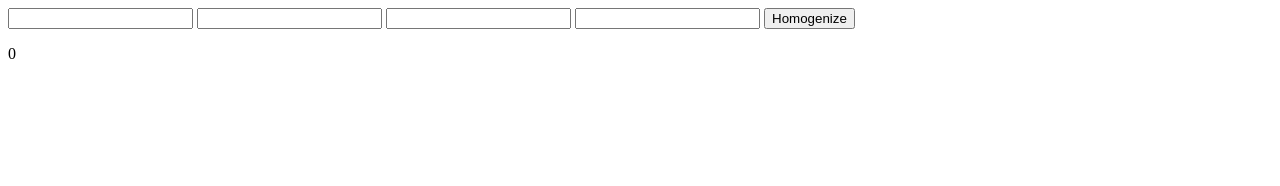
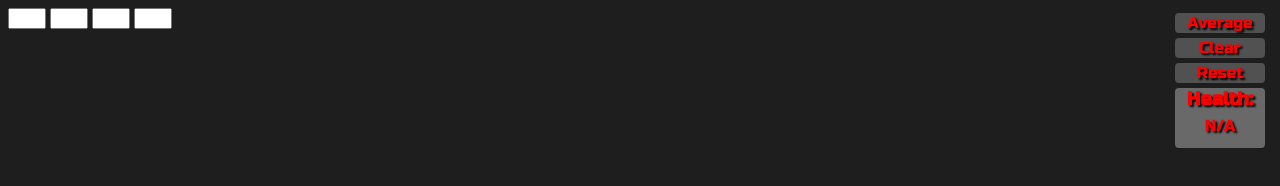
Before and after one commit to dino-inc/MikeyTools, a plain HTML site: page toolpages/healthSum.html in a window 1280 px wide. Drawn offline with nearby package versions, Linux system fonts and the light colour scheme; files that its build step writes are made by us from their sources.

Commit message:
Added iframe styling to healthSum

```diff
--- /dev/null
+++ b/toolpages/healthSum.css
@@ -0,0 +1,62 @@
+:root {
+    --main-color: #121212;
+    --secondary-color: red;
+    --tertiary-color: #fb8c00;
+    --fourth-color: #ffffff;
+    --button-color: #1e1e1e;
+    --background-color: linear-gradient(90deg,#585858 0,#2c2c2c 30%,#2d2d2d 70%,#585858);
+}
+
+body {
+    background-color: #1e1e1e;
+}
+
+/* Button styling */
+.calcButton {
+    font-family: 'Russo One', 'Helvetica', 'sans-serif';
+    color: var(--secondary-color);
+    height: 20px;
+    width: 90px;
+    background-color: #515151;
+    margin: 5px;
+    text-align: center;
+    border-radius: 4px;
+    text-shadow: 2px 2px 2px #000;
+}
+
+.calcButton:hover {
+    background-color: #8f8f8f;
+}
+
+.calcButtonPanel {
+    position: absolute;
+    right: 10px;
+}
+
+/* Output styling */
+.healthSumOutput{
+    font-family: 'Russo One', 'Helvetica', 'sans-serif';
+    color:#ff0000;
+    height: 60px;
+    width: 90px;
+    background-color: #696969;
+    margin: 5px;
+    text-align: center;
+    border-radius: 4px;
+    text-shadow: 2px 2px 2px #000000;
+}
+
+.healthSumOutput h3 {
+    margin: 0;
+}
+
+.healthSumOutputValue {
+    padding: 6px;
+}
+
+
+/* Remove the arrows on number input, firefox only*/
+input[type=number] {
+    -moz-appearance: textfield;
+    width: 30px;
+}
--- a/toolpages/healthSum.html
+++ b/toolpages/healthSum.html
@@ -3,17 +3,29 @@
 <head>
     <meta charset="utf-8">
     <meta name="viewport" content="width=device-width, initial-scale=1.0">
-    <title>jsPanel</title>
-    <!-- loading jsPanel css -->
-    <link href="../jspanel/dist/jspanel.min.css" rel="stylesheet">
+    <title>healthSum</title>
+
+    <!-- Star wars font -->
+    <link rel="preconnect" href="https://fonts.googleapis.com">
+    <link rel="preconnect" href="https://fonts.gstatic.com" crossorigin>
+    <link href="https://fonts.googleapis.com/css2?family=Russo+One&display=swap" rel="stylesheet">
+
+    <link href="healthSum.css" rel="stylesheet">
 </head>
 <body>
+    <div class = "calcButtonPanel">
+        <div class = "calcButton average">Average</div>
+        <div class = "calcButton clear">Clear</div>
+        <div class = "calcButton reset">Reset</div>
+        <div class = "healthSumOutput">
+            <h3>Health:</h3><div class = "healthSumOutputValue" id = "avgOutputValue">N/A</div>
+        </div>
+    </div>
     <input type="number" class="creature" name="creature1"/>
     <input type="number" class="creature" name="creature2"/>
     <input type="number" class="creature" name="creature3"/>
     <input type="number" class="creature" name="creature4"/>
-    <input class = "equalizeButton" type="button" value="Homogenize">
-    <p class="healthSumOutput">0</p>
+
     <script type="module" src="healthSum.js"></script>
 </body>
 </html>
--- a/toolpages/healthSum.js
+++ b/toolpages/healthSum.js
@@ -1,10 +1,28 @@
-document.getElementsByClassName("equalizeButton")[0].addEventListener("click", equalize);
+// Add the event listeners to the buttons
+document.getElementsByClassName("average")[0].addEventListener("click", equalize);
+document.getElementsByClassName("clear")[0].addEventListener("click", clear);
 
 function equalize(){
     let healthPool = document.getElementsByClassName("creature")
     let poolSum = 0;
+    let totalCount = 0;
     for (let i = 0; i < healthPool.length; i++) {
-        poolSum += parseInt(healthPool[i].value);
+        console.log(parseInt(healthPool[i].value))
+        if(healthPool[i].value.length == 0) {
+            continue;
+        } else {
+            poolSum += parseInt(healthPool[i].value);
+            totalCount += 1;
+        }
     }
-    document.getElementsByClassName("healthSumOutput")[0].innerHTML = poolSum/healthPool.length
+    document.getElementsByClassName("healthSumOutputValue")[0].innerHTML = poolSum/totalCount;
 }
+
+function clear (){
+    let inputs = document.getElementsByClassName("creature")
+    for (let i = 0; i < inputs.length; i++) {
+        inputs[i].value = "";
+    }
+    document.getElementsByClassName("healthSumOutputValue")[0].innerHTML = "N/A"
+
+}
--- a/windowManager.js
+++ b/windowManager.js
@@ -7,7 +7,7 @@ function createHealthSumWindow() {
         headerTitle: 'Socialized Healthcare',
         headerToolbar: '<span class="text-sm">Socialism is when your health gets averaged.</span>',
         panelSize: {
-            width: () => { return Math.min(800, window.innerWidth*0.9);},
+            width: () => { return Math.min(400, window.innerWidth*0.9);},
             height: () => { return Math.min(500, window.innerHeight*0.6);}
         },
         animateIn: 'jsPanelFadeIn',
@@ -15,5 +15,5 @@ function createHealthSumWindow() {
     });
 
 
-    panel.content.innerHTML = "<iframe src = \"./toolpages/healthSum.html\" style=\" width:100%; height:99%; border:none; margin:0; padding:0; overflow:hidden; z-index:999999;\"></iframe>"
+    panel.content.innerHTML = "<iframe src = \"./toolpages/healthSum.html\" style=\" width:100%; height:100%; border:none; margin:0; padding:0; overflow:hidden; z-index:999999; display: block;\"></iframe>"
 }
```
